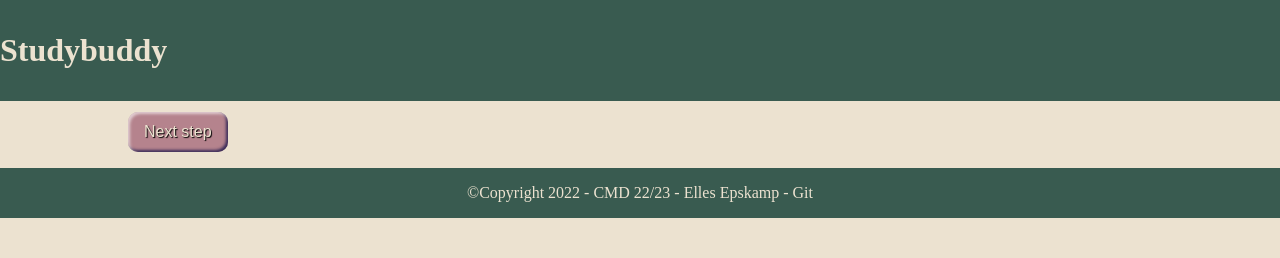
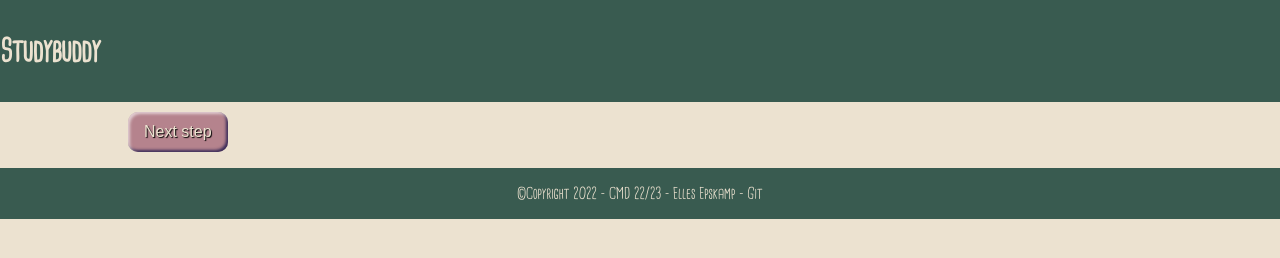
Before and after one commit to elleseps/Project-individueel, a plain HTML site: page index.html in a window 1280 px wide. Drawn offline with Linux system fonts and the light colour scheme; the site is published under a folder, as on GitHub Pages, so addresses that start at the root find nothing.

Commit message:
Update 21/01
fonts try

```diff
--- a/styles/style.css
+++ b/styles/style.css
@@ -6,17 +6,17 @@ html {
 
 @font-face {
     font-family: "Header";
-    src: url('/assets/fonts/CardenioModern-Regular.otf');
+    src: url('../assets/fonts/CardenioModern-Regular.otf');
 }
 
 @font-face {
     font-family: "NormalText";
-    src: url('/assets/fonts/HelveticaNeue\ Light.ttf');
+    src: url('../assets/fonts/HelveticaNeue\ Light.ttf');
 }
 
 @font-face {
     font-family: "SubHeader";
-    src: url('/assets/fonts/YanoneKaffeesatz-Bold.otf');
+    src: url('../assets/fonts/YanoneKaffeesatz-Bold.otf');
 }
 
 header {
```
